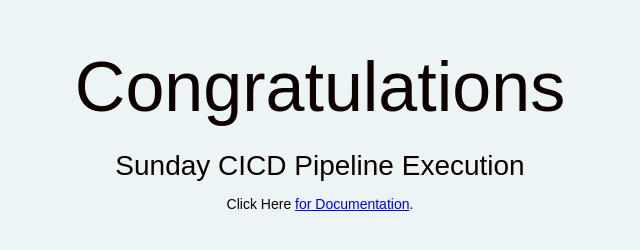
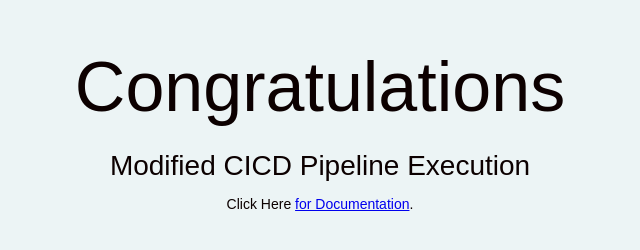
Before and after one commit to strategypk/cicdrepo, a plain HTML site: page index.html in a window 1280 px wide. Shown: the whole page, without its empty margins (320-960 px from the left). Drawn offline with Linux system fonts and the light colour scheme.

Commit message:
modified with feature

```diff
--- a/index.html
+++ b/index.html
@@ -27,7 +27,7 @@
 <body>
   <div align="center">
     <h1>Congratulations</h1>
-    <h2> Sunday CICD Pipeline Execution </h2>
+    <h2> Modified CICD Pipeline Execution </h2>
     <p> Click Here <a href="http://aws.amazon.com/documentation/codedeploy"> for Documentation</a>.</p>
   </div>
 </body>
```
